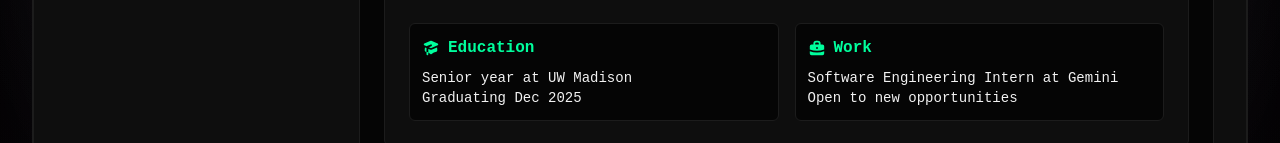
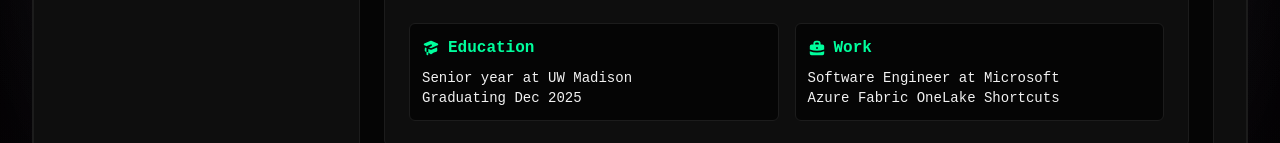
Before and after one commit to devaanshsinha/portfolio, a Next.js app: page /contact in a window 1280 px wide. Shown: the part 809-952 px from the top of the page. Built offline with nearby package versions, Linux system fonts and the light colour scheme.

Commit message:
update portfolio

```diff
--- a/src/app/data/profile.ts
+++ b/src/app/data/profile.ts
@@ -105,12 +105,26 @@
 
 export const experienceEntries: ExperienceEntry[] = [
   {
+    company: "Microsoft",
+    position: "Software Engineer",
+    location: "Redmond, WA",
+    duration: "May 2026 – Present",
+    achievements: [
+      "New Hire",
+      "Team: Azure Fabric OneLake Shortcuts",
+    ],
+    technologies: [
+      "Azure Fabric",
+      "OneLake Shortcuts",
+    ],
+  },
+  {
     company: "Gemini",
     position: "Software Developer / Software Engineering Intern",
     location: "New York, NY",
     periods: [
       {
-        duration: "Feb 26 – Feb 26",
+        duration: "Feb 2026 – Feb 2026",
         achievements: [
           "Worked on an internal full-stack admin platform using TypeScript, React, and Scala, strengthening error handling and improving system observability",
           "Added and refined gRPC service endpoints to surface operational metadata and streamline internal access to system state",
@@ -167,25 +181,6 @@
           "Agile",
         ],
       },
-    ],
-  },
-  {
-    company: "Nandi Travels",
-    position: "Full Stack Developer",
-    location: "Niles, IL",
-    duration: "May 2025 – Present",
-    achievements: [
-      "Designed and developed a production-grade full-stack platform using React, Node.js, and PostgreSQL, exposing RESTful microservices that support booking workflows and real-time updates for 1K+ monthly users",
-      "Built event-driven automation with AWS Lambda and Twilio to handle 200+ weekly booking and trip notifications, reducing manual operations and improving system reliability",
-    ],
-    technologies: [
-      "React",
-      "Node.js",
-      "PostgreSQL",
-      "REST APIs",
-      "AWS Lambda",
-      "Twilio",
-      "Event-Driven Architecture",
     ],
   },
   {
@@ -501,7 +496,7 @@
   {
     title: "Work",
     description:
-      "Software Engineering Intern at Gemini\nOpen to new opportunities",
+      "Software Engineer at Microsoft\nAzure Fabric OneLake Shortcuts",
   },
 ];
 
```
Also changed, not shown: public/images/headshot.jpeg, 1 other file (tests, documents, lock files or other folders).
